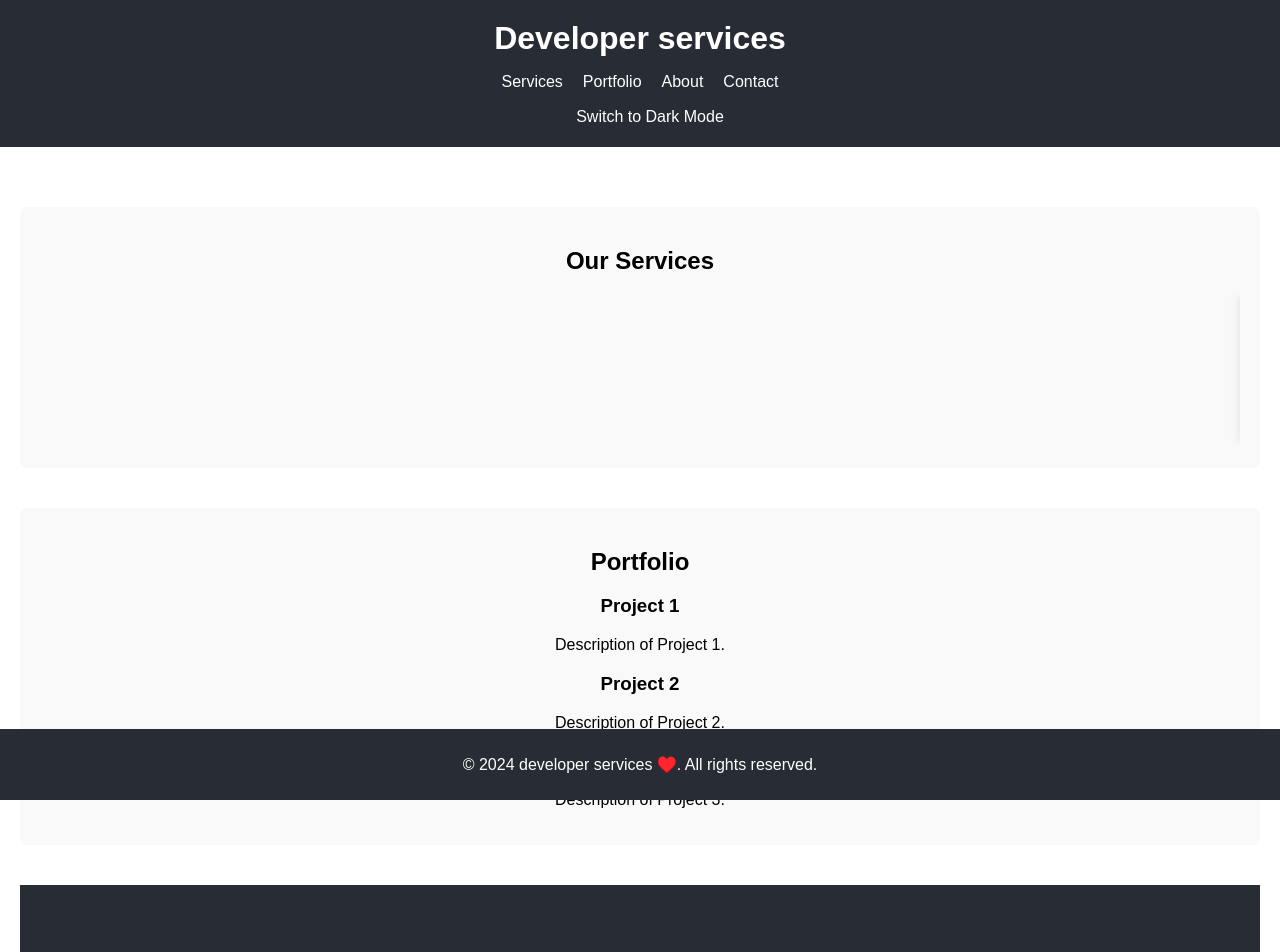
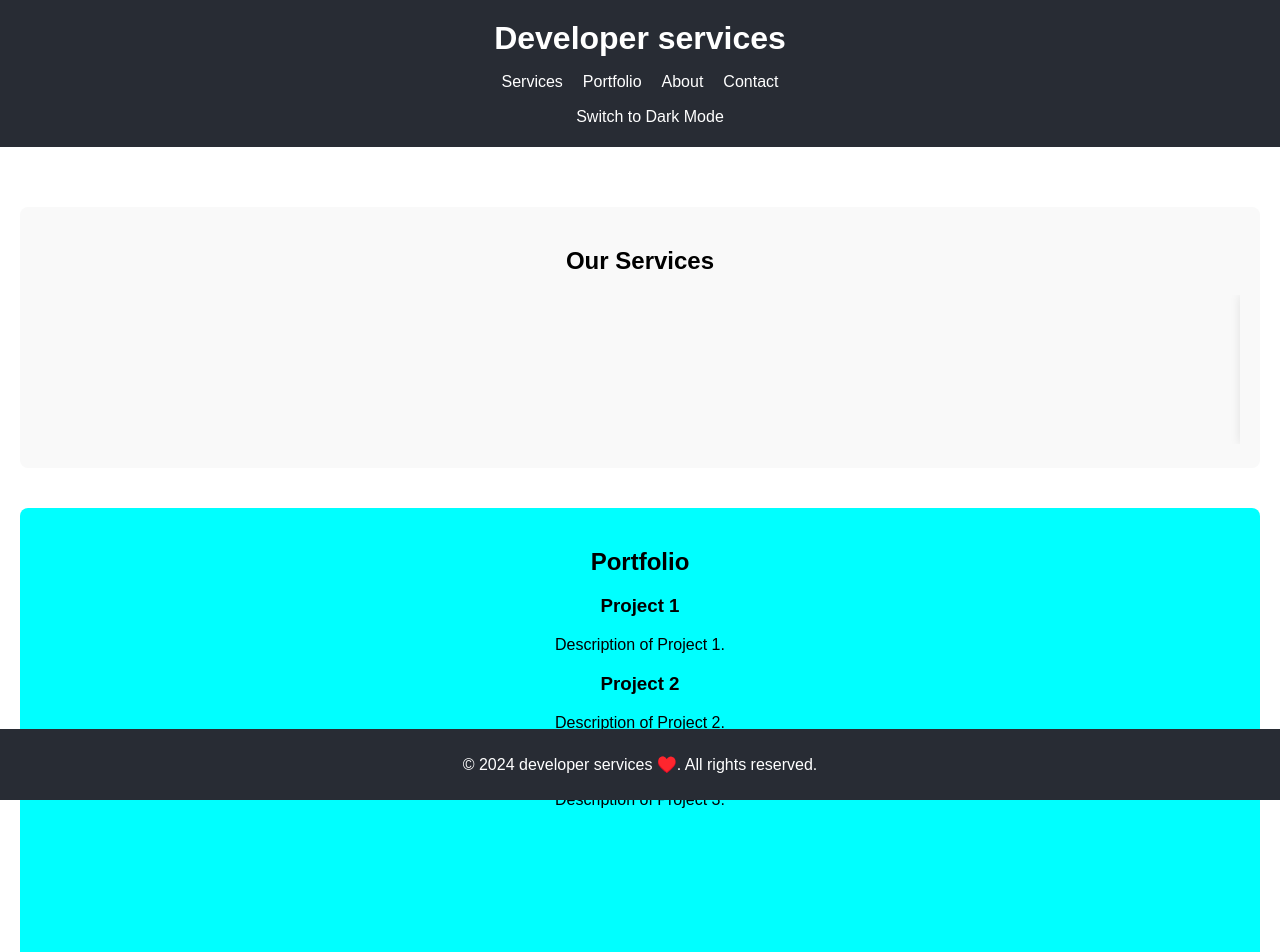
Before and after one commit to lakshmivenkateswara2356/mynewbusinesswebsite, a React (Create React App) app: page / in a window 1280 px wide. Shown: the top 952 px of the page. Built offline with nearby package versions, Linux system fonts and the light colour scheme.

Commit message:
portfolio

```diff
--- a/src/App.css
+++ b/src/App.css
@@ -153,3 +153,8 @@ footer {
   padding: 120px;
   color: white;
 }
+
+.portfolio {
+  background-color: aqua;
+  height: 100vh;
+}
```
